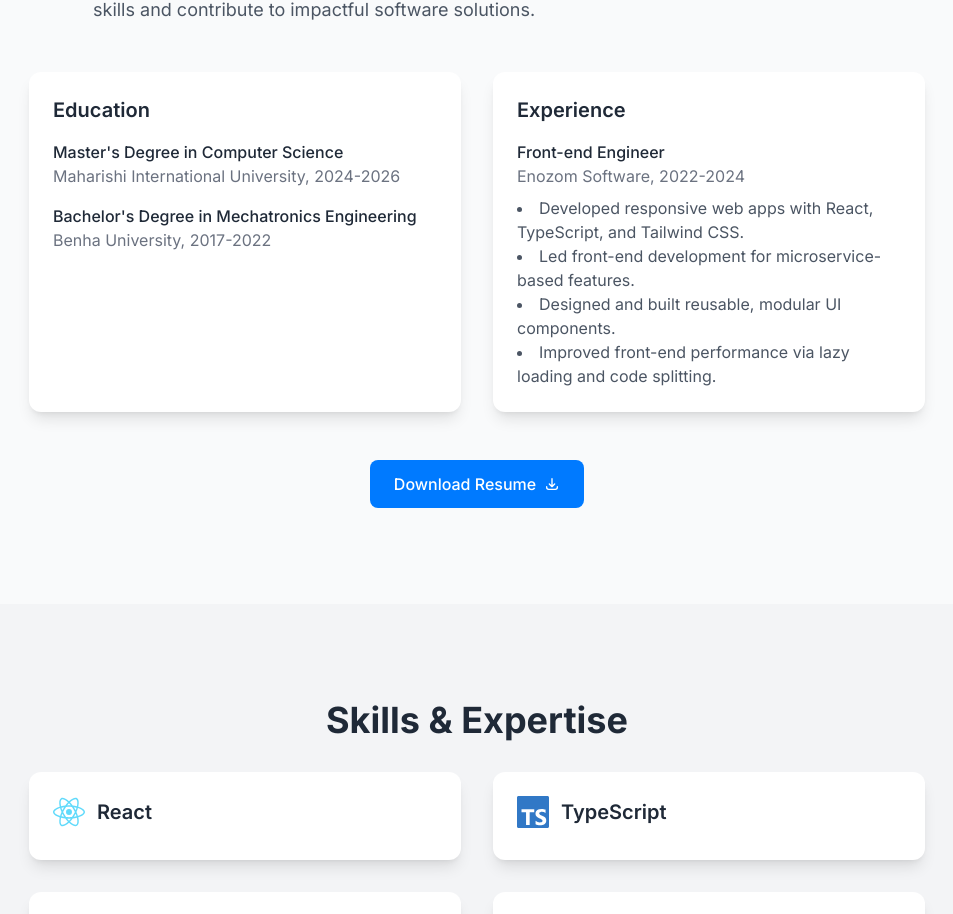
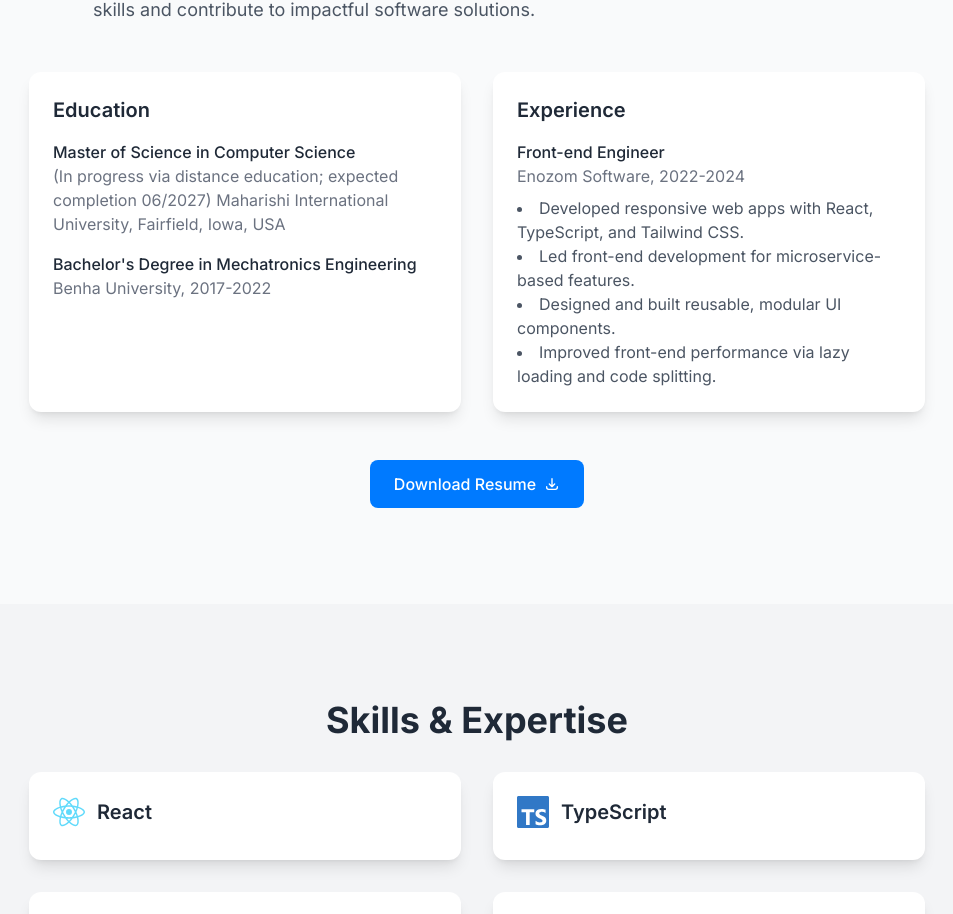
Before and after one commit to AliElgazzar/portfolio-, a React (Vite) app: page / in a window 1280 px wide. Shown: the part 1172-2086 px from the top of the page, without its empty margins (163-1116 px from the left). Built offline with nearby package versions, Linux system fonts and the light colour scheme.

Commit message:
education sec upate

```diff
--- a/src/components/About.tsx
+++ b/src/components/About.tsx
@@ -76,8 +76,9 @@ const About: React.FC = () => {
               <h3 className="text-xl font-semibold mb-4">Education</h3>
               <div className="space-y-4">
                 <div>
-                  <h4 className="font-medium">Master's Degree in Computer Science</h4>
-                  <p className="text-secondary">Maharishi International University, 2024-2026</p>
+                  <h4 className="font-medium">Master of Science in Computer Science</h4>
+                  <p className="text-secondary">(In progress via distance education; expected completion 06/2027)
+                                                  Maharishi International University, Fairfield, Iowa, USA</p>
                 </div>
                 <div>
                   <h4 className="font-medium">Bachelor's Degree in Mechatronics Engineering</h4>
```
